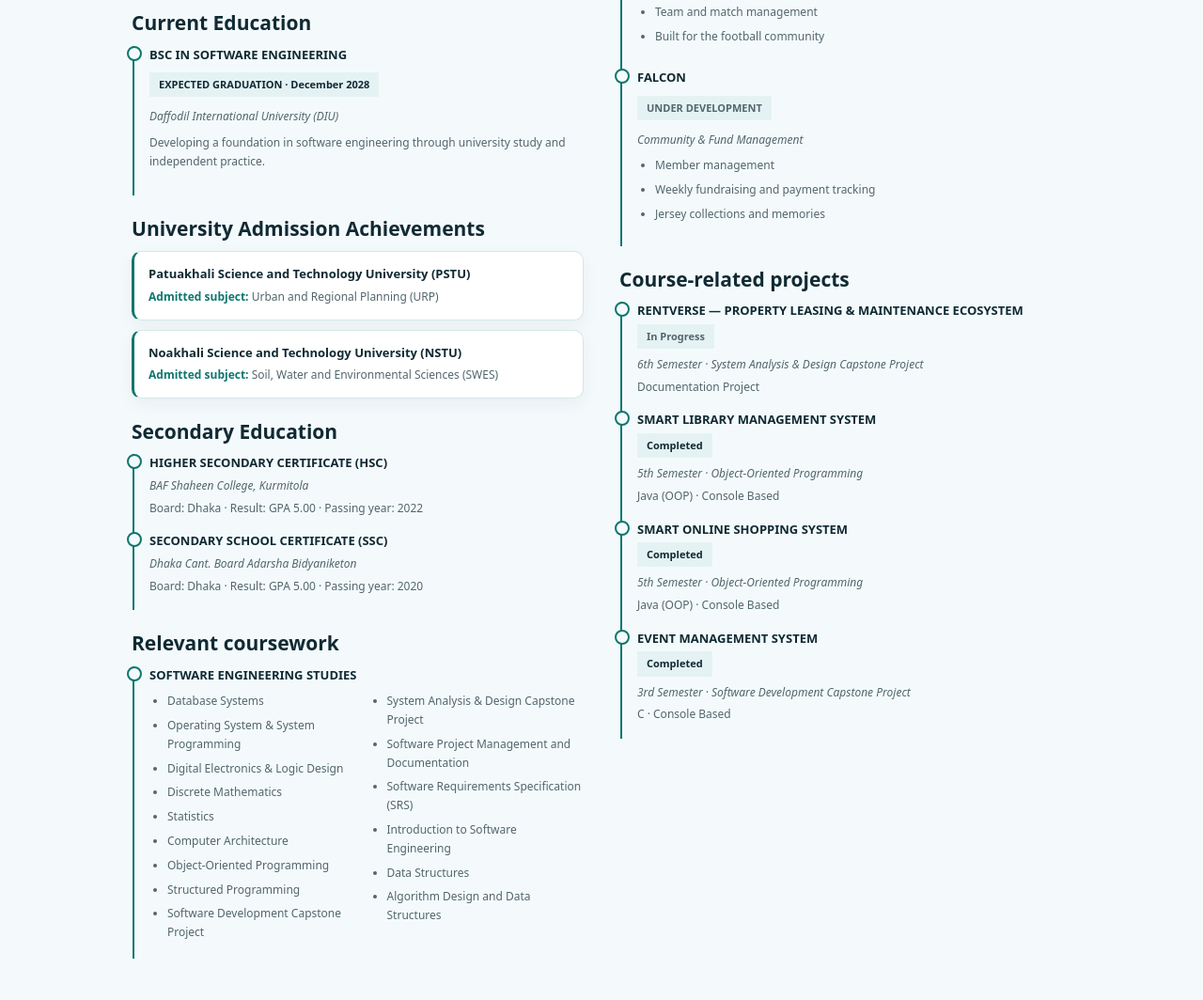
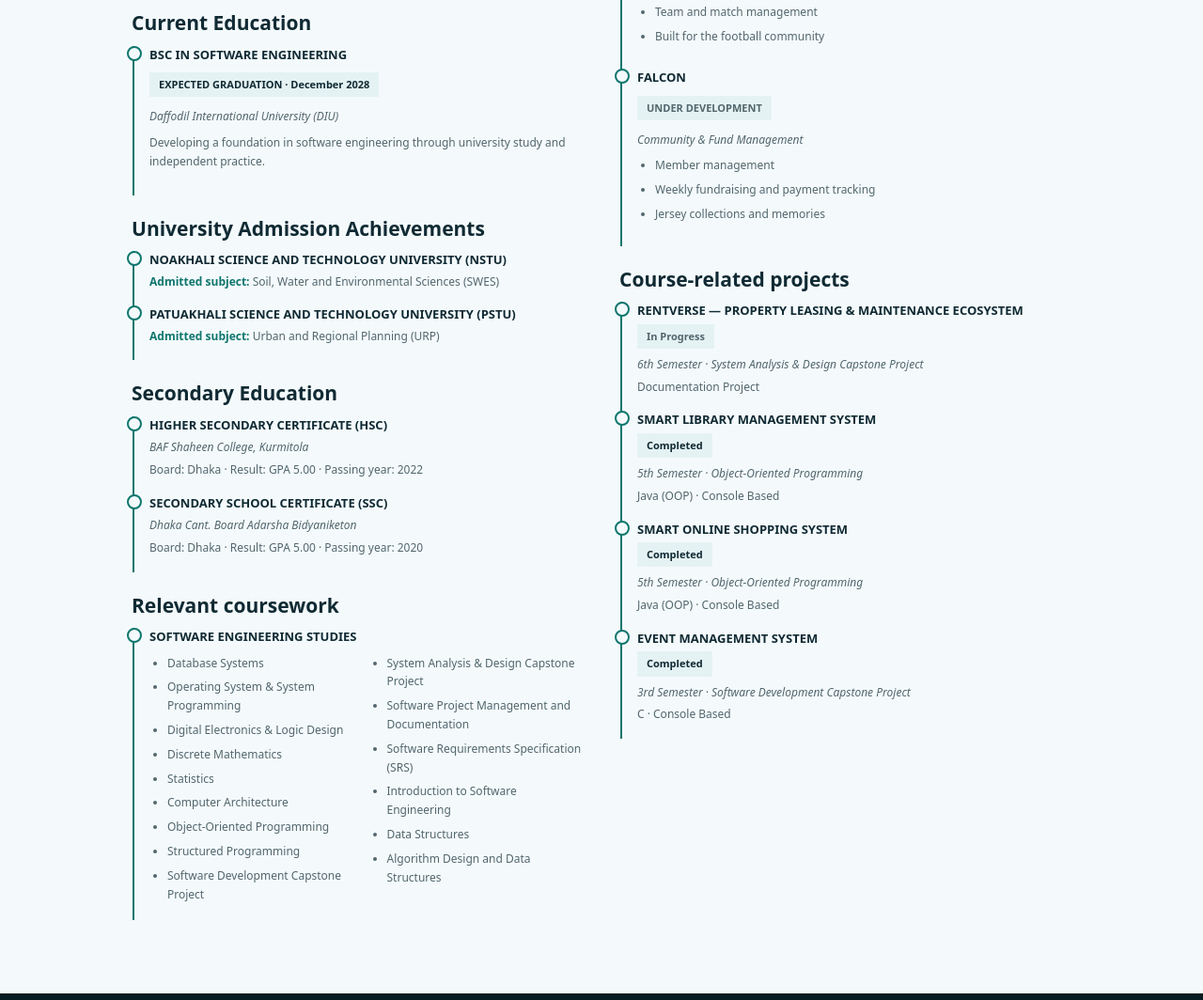
Before and after one commit to Srrifat1896/Rifat-portfolio, a plain HTML site: page index.html in a window 1280 px wide. Shown: the part 2867-3931 px from the top of the page at 94% size. Drawn offline with Linux system fonts and the light colour scheme.

Commit message:
Show admission achievements as timeline entries

```diff
--- a/data.js
+++ b/data.js
@@ -41,8 +41,8 @@ window.portfolioData = {
   ],
   education: {
     admission: [
+      { school: "Noakhali Science and Technology University (NSTU)", subject: "Soil, Water and Environmental Sciences (SWES)" },
       { school: "Patuakhali Science and Technology University (PSTU)", subject: "Urban and Regional Planning (URP)" },
-      { school: "Noakhali Science and Technology University (NSTU)", subject: "Soil, Water and Environmental Sciences (SWES)" },
     ],
     secondary: [
       { award: "Higher Secondary Certificate (HSC)", school: "BAF Shaheen College, Kurmitola", board: "Dhaka", result: "GPA 5.00", year: "2022" },
--- a/script.js
+++ b/script.js
@@ -38,7 +38,7 @@
       <h3 class="resume-heading">Current Education</h3>
       <article class="timeline-entry"><h4>${data.profile.degree}</h4><span class="date-pill">EXPECTED GRADUATION · ${data.profile.expectedGraduation}</span><p class="italic">${data.profile.university}</p><p>Developing a foundation in software engineering through university study and independent practice.</p></article>
       <h3 class="resume-heading">University Admission Achievements</h3>
-      <div class="admission-achievements">${data.education.admission.map((item) => `<article class="admission-achievement-card"><h4>${item.school}</h4><p><strong>Admitted subject:</strong> ${item.subject}</p></article>`).join("")}</div>
+      ${data.education.admission.map((item) => `<article class="timeline-entry compact-entry admission-entry"><h4>${item.school}</h4><p><span class="admission-subject-label">Admitted subject:</span> ${item.subject}</p></article>`).join("")}
       <h3 class="resume-heading">Secondary Education</h3>
       ${data.education.secondary.map((item) => `<article class="timeline-entry compact-entry"><h4>${item.award}</h4><p class="italic">${item.school}</p><p>Board: ${item.board} · Result: ${item.result} · Passing year: ${item.year}</p></article>`).join("")}
       <h3 class="resume-heading">Relevant coursework</h3><article class="timeline-entry"><h4>SOFTWARE ENGINEERING STUDIES</h4><ul class="coursework-list">${data.coursework.map((course) => `<li>${course}</li>`).join("")}</ul></article>
--- a/styles.css
+++ b/styles.css
@@ -112,16 +112,11 @@ button, a { -webkit-tap-highlight-color: transparent; }
 .timeline-entry li { margin-bottom: 6px; }
 .date-pill { display: inline-block; max-width: 100%; margin: 0 0 3px; padding: 4px 10px; color: #263e4d; background: #e9f2f6; font-size: 11px; font-weight: 600; overflow-wrap: anywhere; }
 .date-muted { color: #687782; background: #f0f3f5; }
-.admission-achievements{display:grid;gap:10px;margin:0 0 20px}
-.admission-achievement-card{min-width:0;padding:14px 15px;border:1px solid #D5E7E8;border-left:3px solid #0F766E;border-radius:10px;background:#FFFFFF;box-shadow:0 6px 18px rgba(6,27,34,.05)}
-.admission-achievement-card h4{margin:0 0 6px;color:#102A33;font:700 13px/1.45 var(--head);overflow-wrap:anywhere}
-.admission-achievement-card p{margin:0;color:#52666D;font-size:12px;line-height:1.55;overflow-wrap:anywhere}
-.admission-achievement-card strong{color:#0F766E}
-html[data-theme="dark"] .admission-achievement-card{background:#103D47;border-color:#0F766E;box-shadow:0 8px 20px rgba(0,0,0,.14)}
-html[data-theme="dark"] .admission-achievement-card h4{color:#F8FAFC}
-html[data-theme="dark"] .admission-achievement-card p{color:#C4D5DA}
-html[data-theme="dark"] .admission-achievement-card strong{color:#22D3EE}
-@media(max-width:620px){.admission-achievements{gap:9px}.admission-achievement-card{padding:13px 14px}}
+.admission-entry{padding-bottom:12px}
+.admission-entry h4{font-size:13px}
+.admission-entry p{line-height:1.55;overflow-wrap:anywhere}
+.admission-subject-label{color:#0F766E;font-weight:700}
+html[data-theme="dark"] .admission-subject-label{color:#22D3EE}
 .compact-entry { padding-bottom: 12px; }
 .compact-entry h4 { margin-bottom: 3px; }
 .compact-entry p { margin: 4px 0; }
```
